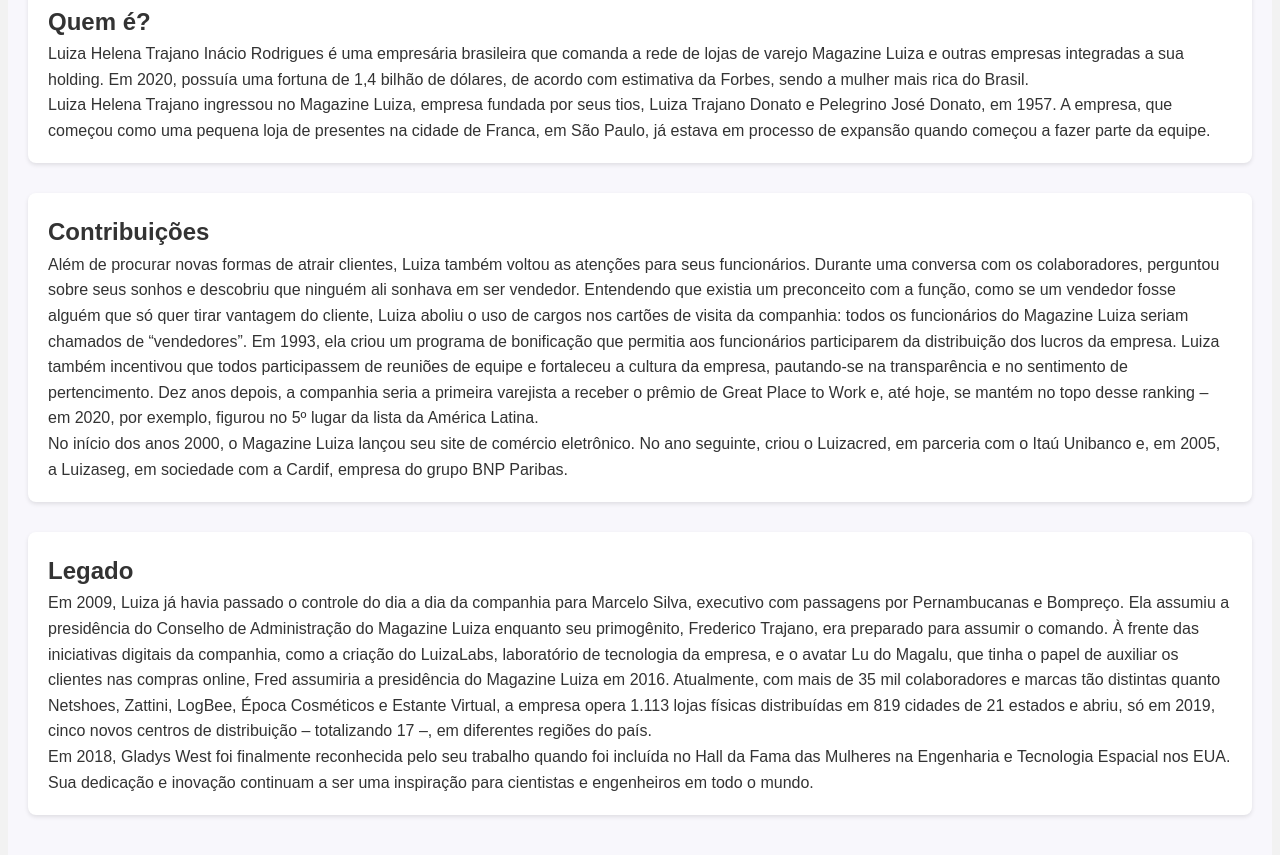
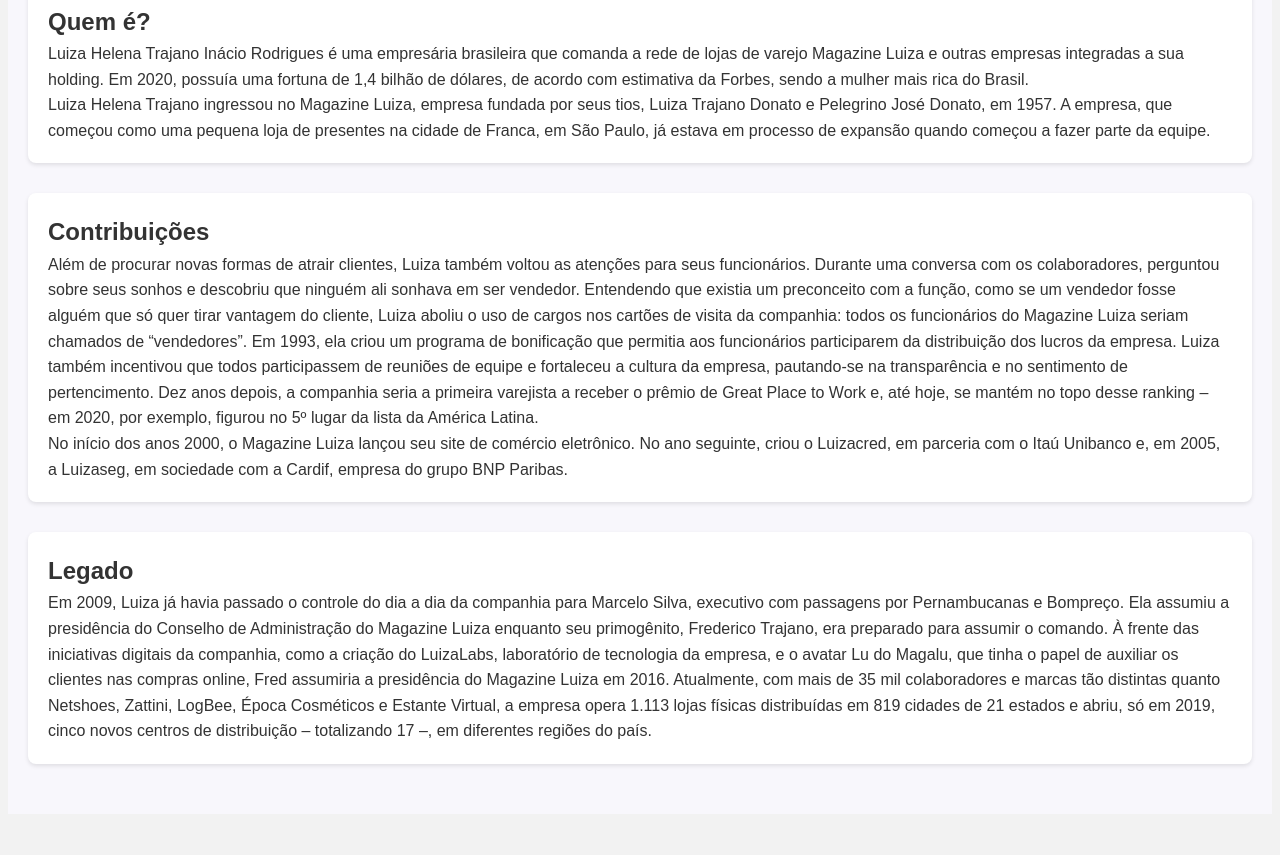
Before and after one commit to gabideroci/Oficina-Cloud-Girls, a plain HTML site: page index.html in a window 1280 px wide. Shown: the part 1001-1856 px from the top of the page. Drawn offline with Linux system fonts and the light colour scheme.

Commit message:
first commit

```diff
--- a/index.html
+++ b/index.html
@@ -55,12 +55,6 @@ Em 1993, ela criou um programa de bonificação que permitia aos funcionários p
 
 Atualmente, com mais de 35 mil colaboradores e marcas tão distintas quanto Netshoes, Zattini, LogBee, Época Cosméticos e Estante Virtual, a empresa opera 1.113 lojas físicas distribuídas em 819 cidades de 21 estados e abriu, só em 2019, cinco novos centros de distribuição – totalizando 17 –, em diferentes regiões do país.
         </p>
-        <p>
-          Em 2018, Gladys West foi finalmente reconhecida pelo seu trabalho
-          quando foi incluída no Hall da Fama das Mulheres na Engenharia e
-          Tecnologia Espacial nos EUA. Sua dedicação e inovação continuam a ser
-          uma inspiração para cientistas e engenheiros em todo o mundo.
-        </p>
       </section>
     </main>
 
```
